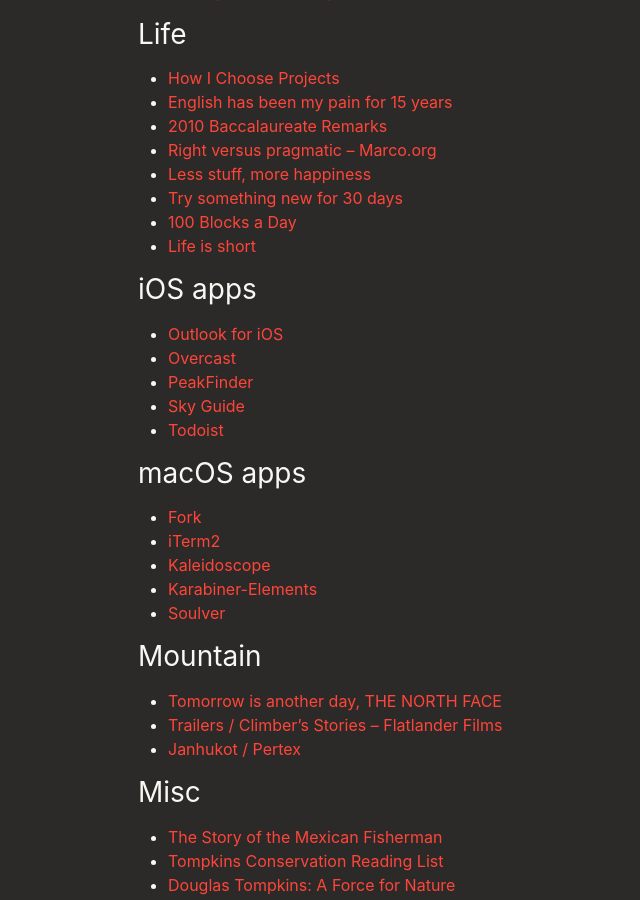
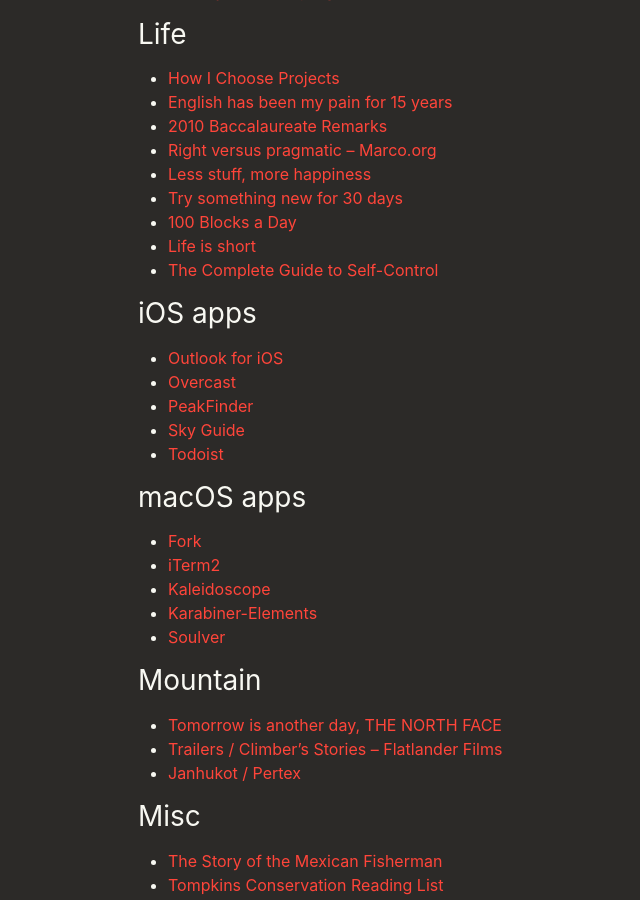
Before and after one commit to pixyzehn/pixyzehn.com, a Jekyll site: the page built from pages/things_i_like.md, in a window 1280 px wide and 900 px high, scrolled down 464 px. Shown: the whole window, without its empty margins (162-802 px from the left). Built offline with Jekyll 4.4.1, drawn with Linux system fonts in a browser that asks for light colours; nearby versions of some CDN libraries; library files that are not in the unit come from our copies.

Commit message:
Update page

```diff
--- a/pages/things_i_like.md
+++ b/pages/things_i_like.md
@@ -28,6 +28,7 @@ The idea comes from [Things I Love by Khanlou](http://khanlou.com/love/).
 - [Try something new for 30 days](https://www.ted.com/talks/matt_cutts_try_something_new_for_30_days)
 - [100 Blocks a Day](https://waitbutwhy.com/2016/10/100-blocks-day.html)
 - [Life is short](http://www.paulgraham.com/vb.html)
+- [The Complete Guide to Self-Control](https://www.scotthyoung.com/blog/2019/09/30/self-control/)
 
 ## iOS apps
 - [Outlook for iOS](https://products.office.com/en-us/outlook-mobile-for-android-and-ios)
```
